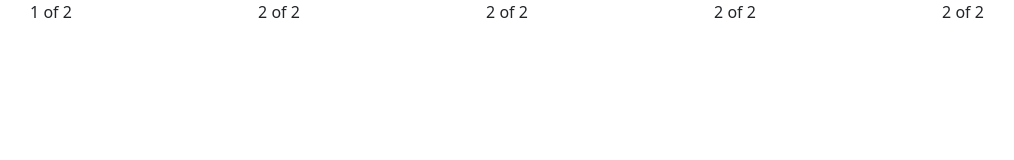
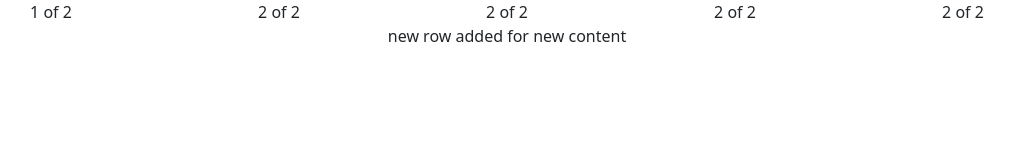
Before and after one commit to anusgd/Sample, a plain HTML site: page grid.html in a window 1280 px wide. Shown: the whole page, without its empty margins (133-1147 px from the left). Drawn offline with nearby package versions, Linux system fonts and the light colour scheme.

Commit message:
added a new row for new content in grid

```diff
--- a/grid.html
+++ b/grid.html
@@ -29,6 +29,9 @@
                 2 of 2
             </div>
         </div>
+		<div>
+			new row added for new content
+		</div>
 
     </div>
     <script src="https://cdn.jsdelivr.net/npm/bootstrap@5.3.3/dist/js/bootstrap.bundle.min.js"
```
